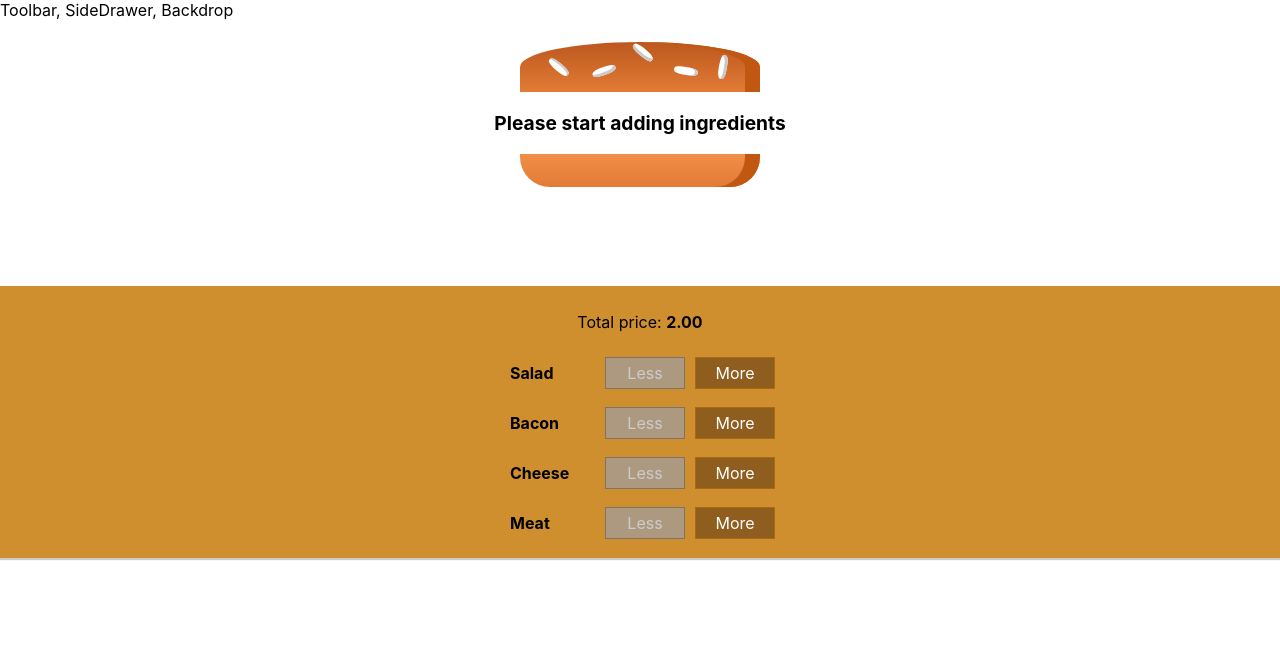
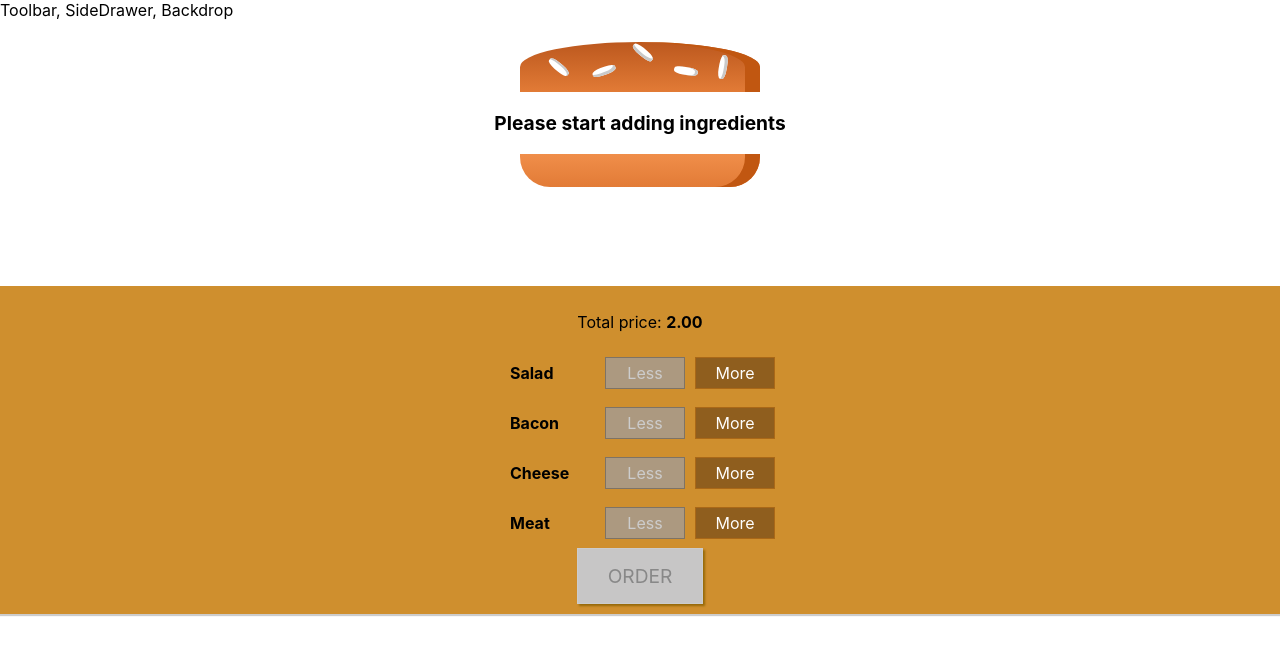
Before and after one commit to RLukasevic/burgerApp, a React (Create React App) app: page / in a window 1280 px wide. Shown: the top 654 px of the page. Built offline with nearby package versions, Linux system fonts and the light colour scheme.

Commit message:
Added Modal and Order button.

```diff
--- a/src/Components/Burger/BuildControls/BuildControls.js
+++ b/src/Components/Burger/BuildControls/BuildControls.js
@@ -17,6 +17,7 @@
             {controls.map(ctrl => (
                 <BuildControl key={ctrl.label} label={ctrl.label} cMore={() => props.cMore(ctrl.type)} cLess={() => props.cLess(ctrl.type)} disabled={props.disabled[ctrl.type]} />
             ))}
+            <button className={styles.OrderButton} disabled={!props.purchasable} onClick={props.cOrder}>ORDER</button>
         </div>
     );
 };
--- a/src/Components/Burger/BuildControls/BuildControls.module.css
+++ b/src/Components/Burger/BuildControls/BuildControls.module.css
@@ -8,3 +8,44 @@
     margin: auto;
     padding: 10px 0;
 }
+
+.OrderButton {
+    background-color: #DAD735;
+    outline: none;
+    cursor: pointer;
+    border: 1px solid #966909;
+    color: #966909;
+    font-family: inherit;
+    font-size: 1.2em;
+    padding: 15px 30px;
+    box-shadow: 2px 2px 2px #966909;
+}
+
+.OrderButton:hover, .OrderButton:active {
+    background-color: #A0DB41;
+    border: 1px solid #966909;
+    color: #966909;
+}
+
+.OrderButton:disabled {
+    background-color: #C7C6C6;
+    cursor: not-allowed;
+    border: 1px solid #ccc;
+    color: #888888;
+}
+
+.OrderButton:not(:disabled) {
+    animation: enable 0.3s linear;
+}
+
+@keyframes enable {
+    0% {
+        transform: scale(1);
+    }
+    60% {
+        transform: scale(1.1);
+    }
+    100% {
+        transform: scale(1);
+    }
+}
--- a/src/Components/Burger/Burger.js
+++ b/src/Components/Burger/Burger.js
@@ -5,9 +5,9 @@
 
 const burger = (props) => {
     //SHOK
-    let transformedIngredients = Object.keys(props.ingredients).map(igKey => {
-        return [...Array(props.ingredients[igKey])].map((_,i) => {
-            return <Ingredient key={igKey + i} type={igKey}/>
+    let transformedIngredients = Object.keys(props.ingredients).map(ingKey => {
+        return [...Array(props.ingredients[ingKey])].map((_,i) => {
+            return <Ingredient key={ingKey + i} type={ingKey}/>
         });
     }).reduce((arr,el) => {
         return arr.concat(el);
--- /dev/null
+++ b/src/Components/Burger/OrderSummary/OrderSummary.js
@@ -0,0 +1,22 @@
+import React from 'react';
+import Aux from '../../../hoc/Auxilliary';
+
+const orderSummary = (props) => {
+
+    const ingSummary = Object.keys(props.ingredients).map(ingKey => {
+        return <li key={ingKey}><span style={{textTransform: 'capitalize'}}>{ingKey}</span>: {props.ingredients[ingKey]}</li>
+    });
+
+    return (
+        <Aux>
+            <h3>Your Order</h3>
+            <p>Burger with the following ingredients:</p>
+            <ul>
+                {ingSummary}
+            </ul>
+            <p>Continue to the CheckOut</p>
+        </Aux>
+    );
+};
+
+export default orderSummary;
--- /dev/null
+++ b/src/Components/UI/Modal/Modal.js
@@ -0,0 +1,13 @@
+import React from 'react';
+import styles from './Modal.module.css';
+
+
+const modal = (props) => {
+    return (
+        <div className={styles.Modal} style={{transform: props.show ? 'translateY(0)' : 'translateY(-100vh)', opacity: props.show ? '1': '0'}}>
+            {props.children}
+        </div>
+    )
+}
+
+export default modal;
--- /dev/null
+++ b/src/Components/UI/Modal/Modal.module.css
@@ -0,0 +1,20 @@
+.Modal {
+    position: fixed;
+    z-index: 500;
+    background-color: white;
+    width: 70%;
+    border: 1px solid #ccc;
+    box-shadow: 1px 1px 1px black;
+    padding: 16px;
+    left: 15%;
+    top: 30%;
+    box-sizing: border-box;
+    transition: all 0.3s ease-out;
+}
+
+@media (min-width: 600px) {
+    .Modal {
+        width: 500px;
+        left: calc(50% - 250px);
+    }
+}
--- a/src/Containers/BurgerBuilder/BurgerBuilder.js
+++ b/src/Containers/BurgerBuilder/BurgerBuilder.js
@@ -2,6 +2,8 @@
 import Aux from '../../hoc/Auxilliary';
 import Burger from '../../Components/Burger/Burger';
 import BuildControls from '../../Components/Burger/BuildControls/BuildControls';
+import Modal from '../../Components/UI/Modal/Modal';
+import OrderSummary from '../../Components/Burger/OrderSummary/OrderSummary';
 
 const ING_PRICES = {
     salad: 0.2,
@@ -19,7 +21,9 @@
             cheese: 0,
             meat: 0,
             },
-        totalPrice: 2
+        totalPrice: 2,
+        purchasable: false,
+        modalShow: false,
         }
 
     ingAdded = (type) => {
@@ -28,6 +32,7 @@
         updState[type] = updCount;
         const priceChange = ING_PRICES[type] + this.state.totalPrice;
         this.setState({ totalPrice: priceChange, ingredients: updState });
+        this.updatePurchasable(updState);
     }
 
     ingDeleted = (type) => {
@@ -36,7 +41,20 @@
         updState[type] = updCount;
         const priceChange = this.state.totalPrice - ING_PRICES[type];
         this.setState({ totalPrice: priceChange, ingredients: updState });
+        this.updatePurchasable(updState);
+    }
 
+    updatePurchasable = (ing) => {
+        const sum = Object.keys(ing).map(ingKey => {
+            return ing[ingKey];
+        }).reduce((sum,el) => {
+            return (sum+el);
+        },0);
+        this.setState({purchasable: sum > 0});
+    }
+
+    modalHandler = () => {
+        this.setState({modalShow: !this.state.modalShow});
     }
 
     render() {
@@ -46,12 +64,11 @@
         }
         return (
             <Aux>
-                <div>
-                    <Burger ingredients={this.state.ingredients}  />
-                </div>
-                <div>
-                    <BuildControls cMore={this.ingAdded} cLess={this.ingDeleted} disabled={disabledInfo} price={this.state.totalPrice} />
-                </div>
+                <Modal show={this.state.modalShow} >
+                    <OrderSummary ingredients={this.state.ingredients} />
+                </Modal>
+                <Burger ingredients={this.state.ingredients}  />
+                <BuildControls cMore={this.ingAdded} cLess={this.ingDeleted} disabled={disabledInfo} price={this.state.totalPrice} purchasable={this.state.purchasable} cOrder={this.modalHandler} />
             </Aux>
          );
     }
```
Also changed, not shown: src/Components/UI/BackDrop/BackDrop.js (added).
